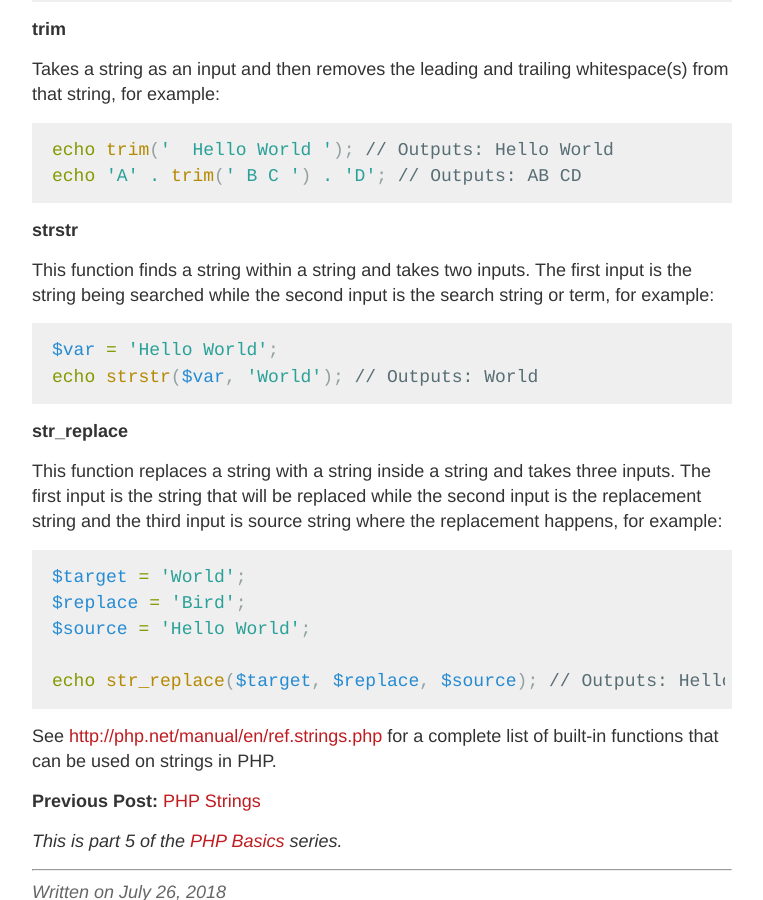
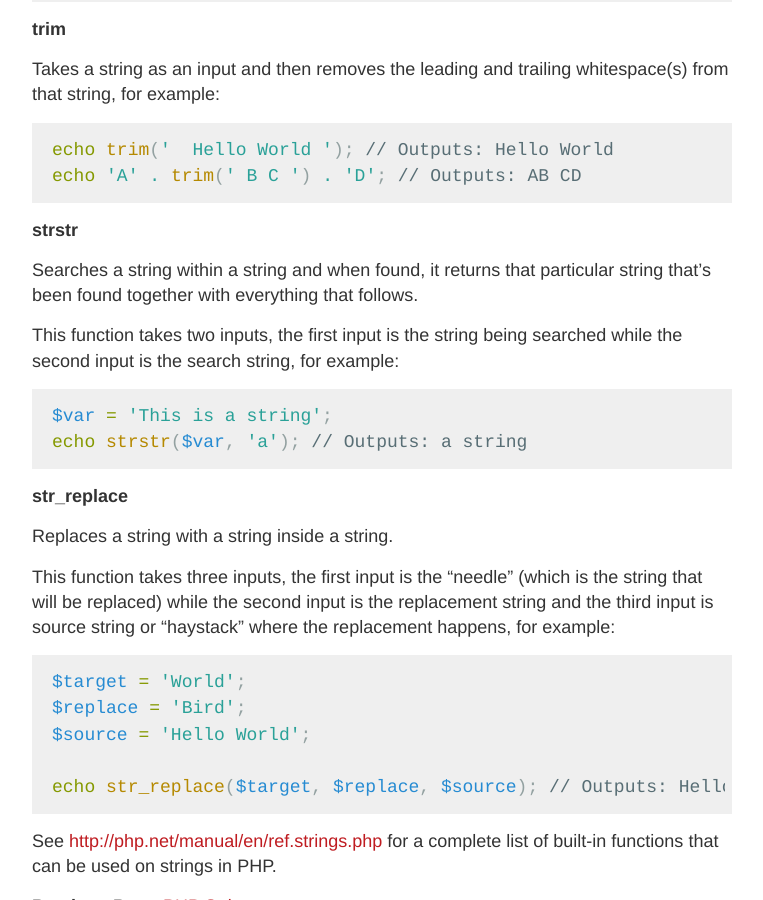
Before and after one commit to kennyalmendral/kennyalmendral.github.io, a Jekyll site: the page built from _posts/2018-07-26-php-string-functions.md, in a window 1280 px wide and 900 px high, scrolled down 1130 px. Shown: the whole window, without its empty margins (258-1021 px from the left). Built offline with Jekyll 4.4.1, drawn with Linux system fonts in a browser that asks for light colours; some of the changed text lies outside the part shown.

Commit message:
Update 2018-07-26-php-string-functions.md

````diff
--- a/_posts/2018-07-26-php-string-functions.md
+++ b/_posts/2018-07-26-php-string-functions.md
@@ -5,7 +5,7 @@ title: PHP String Functions
 
 PHP has a wide array of internal (built-in) functions that can be used when working with strings. Think of a function as a tool that can take something as an input and returns an output (for now).
 
-Here's a list of the commonly used ones:
+Here's a list of the commonly used string functions:
 
 **strtolower**
 
@@ -58,16 +58,20 @@ echo 'A' . trim(' B C ') . 'D'; // Outputs: AB CD
 
 **strstr**
 
-This function finds a string within a string and takes two inputs. The first input is the string being searched while the second input is the search string or term, for example:
+Searches a string within a string and when found, it returns that particular string that's been found together with everything that follows.
+
+This function takes two inputs, the first input is the string being searched while the second input is the search string, for example:
 
 ```php
-$var = 'Hello World';
-echo strstr($var, 'World'); // Outputs: World
+$var = 'This is a string';
+echo strstr($var, 'a'); // Outputs: a string
 ```
 
 **str_replace**
 
-This function replaces a string with a string inside a string and takes three inputs. The first input is the string that will be replaced while the second input is the replacement string and the third input is source string where the replacement happens, for example:
+Replaces a string with a string inside a string.
+
+This function takes three inputs, the first input is the "needle" (which is the string that will be replaced) while the second input is the replacement string and the third input is source string or "haystack" where the replacement happens, for example:
 
 ```php
 $target = 'World';
````
